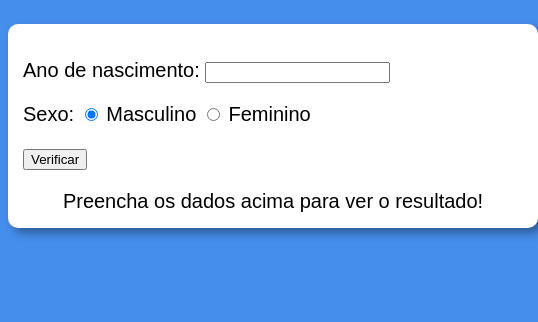
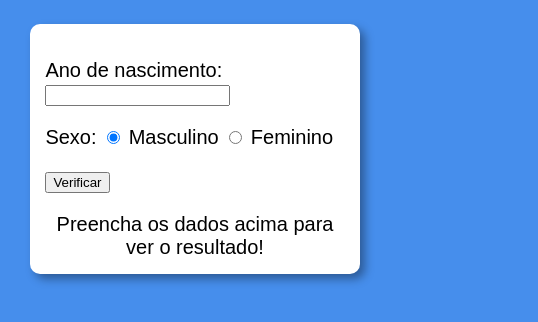
Before and after one commit to DarkianeLG/verificador-de-idade, a plain HTML site: page index.html in a window 390 px wide. Shown: the part 120-442 px from the top of the page, 538 px wide, since content can reach past the window. Drawn offline with Linux system fonts and the light colour scheme.

Commit message:
Adaptando para celular.

```diff
--- a/style.css
+++ b/style.css
@@ -1,33 +1,41 @@
-body{
+body {
   background: rgb(70, 142, 236);
   font: 15pt Arial;
 
 }
 
-  header{
+header {
   color: white;
   text-align: center;
 }
 
-  section{
+section {
   background: white;
   border-radius: 10px;
   padding: 15px;
   width: 500px;
   margin: auto;
-   box-shadow: 5px 5px 10px rgba(0, 0, 0, 0.36) ;
+  box-shadow: 5px 5px 10px rgba(0, 0, 0, 0.36);
 }
 
-  footer{
+footer {
   color: white;
   text-align: center;
   font-style: italic;
 }
 
-  img{
+img {
   width: 250px;
 }
 
-  #res{
+#res {
   text-align: center;
 }
+
+@media(max-width:580px) {
+  section {
+    margin-left: auto;
+    margin-right: auto;
+    width: 80%;
+  }
+}
```
Lines whose indentation alone changed are shown as unchanged.
